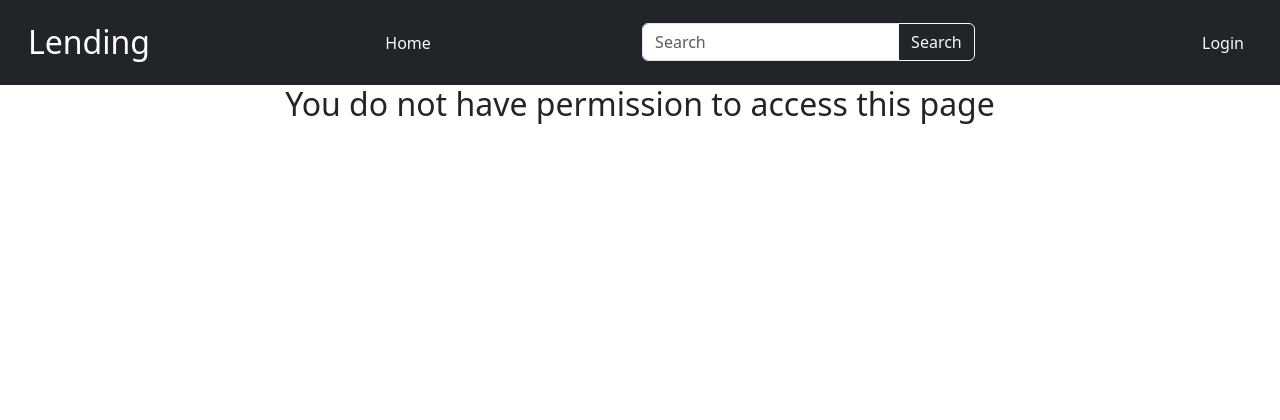
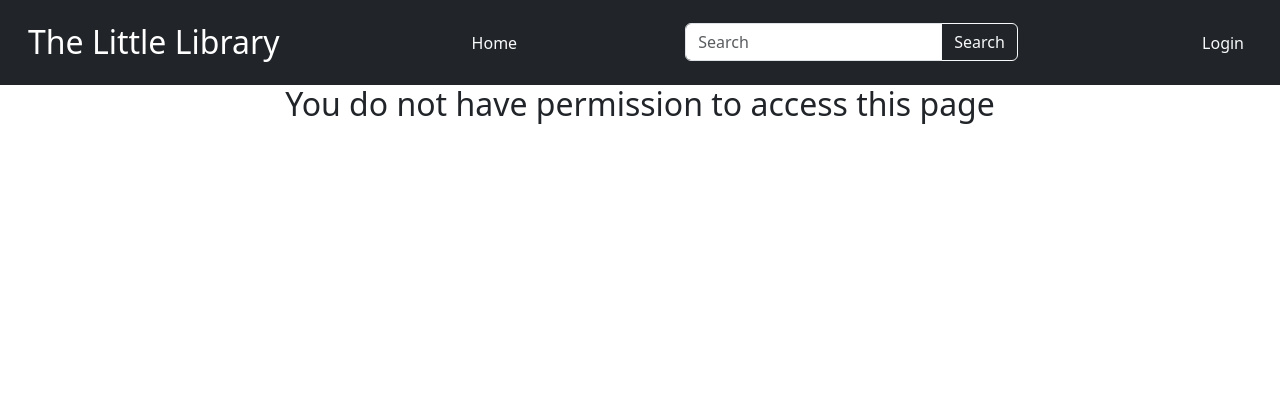
Before and after one commit to PatricioA-2004/Library-Website, a Django app: template lending/templates/lending/add_book.html in a window 1280 px wide. Shown: the top 420 px of the page. Run offline with Django 3.2, Linux system fonts and the light colour scheme; the template is opened without the code that fills it, so the values that code supplies are empty; some libraries are stand-ins or nearby versions.

Commit message:
Changed name of site

```diff
--- a/lending/templates/lending/base.html
+++ b/lending/templates/lending/base.html
@@ -18,7 +18,7 @@
     <nav class="navbar navbar-expand-lg navbar-dark bg-dark px-3">
         <div class="container-fluid d-flex align-items-center w-100 gap-3">
             <a class="navbar-brand me-4" href="{% url 'lending:index' %}">
-                <h2 class="mb-0">Lending</h2>
+                <h2 class="mb-0">The Little Library</h2>
             </a>
 
             <ul class="navbar-nav flex-row gap-3 mb-0">
```
